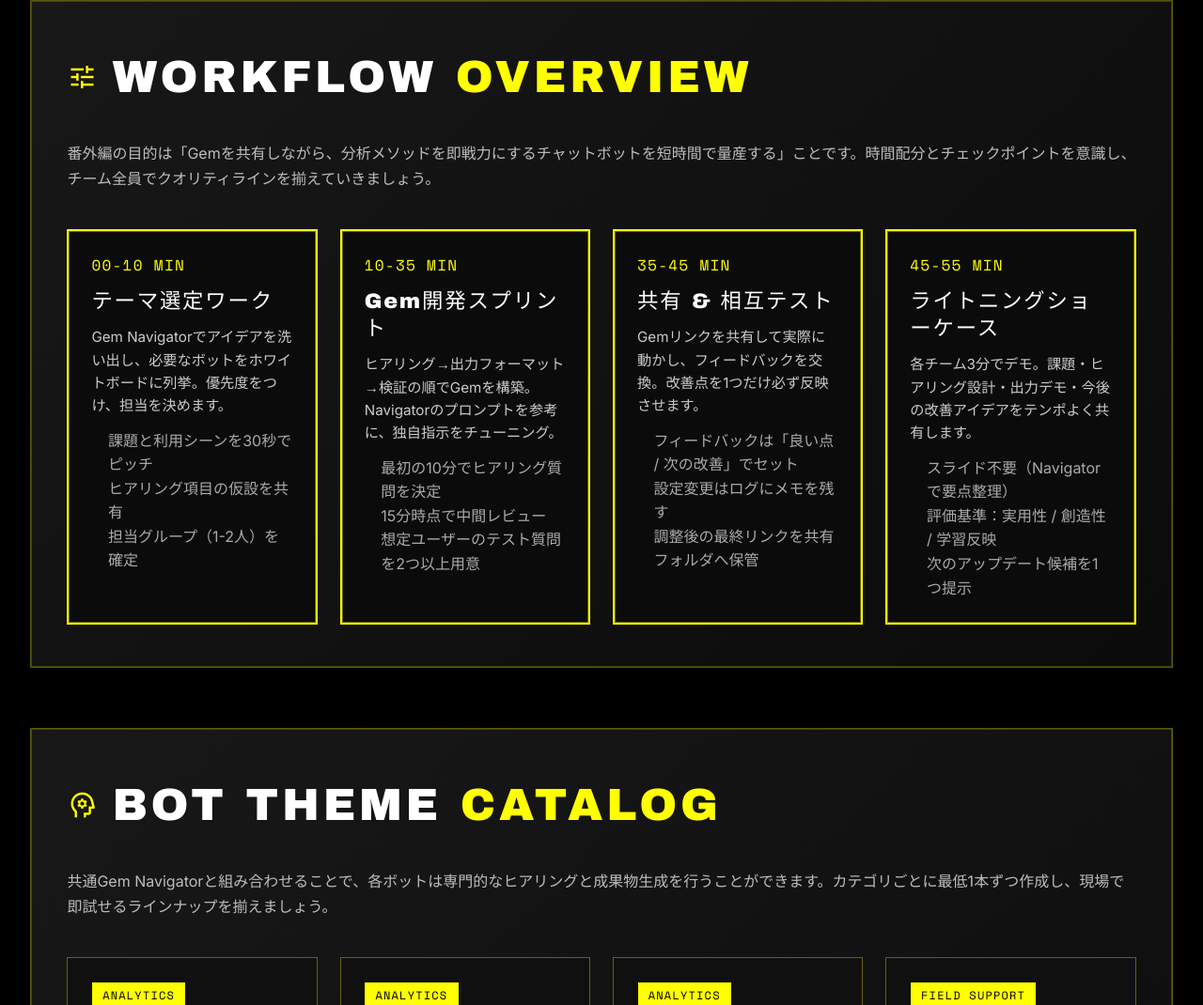
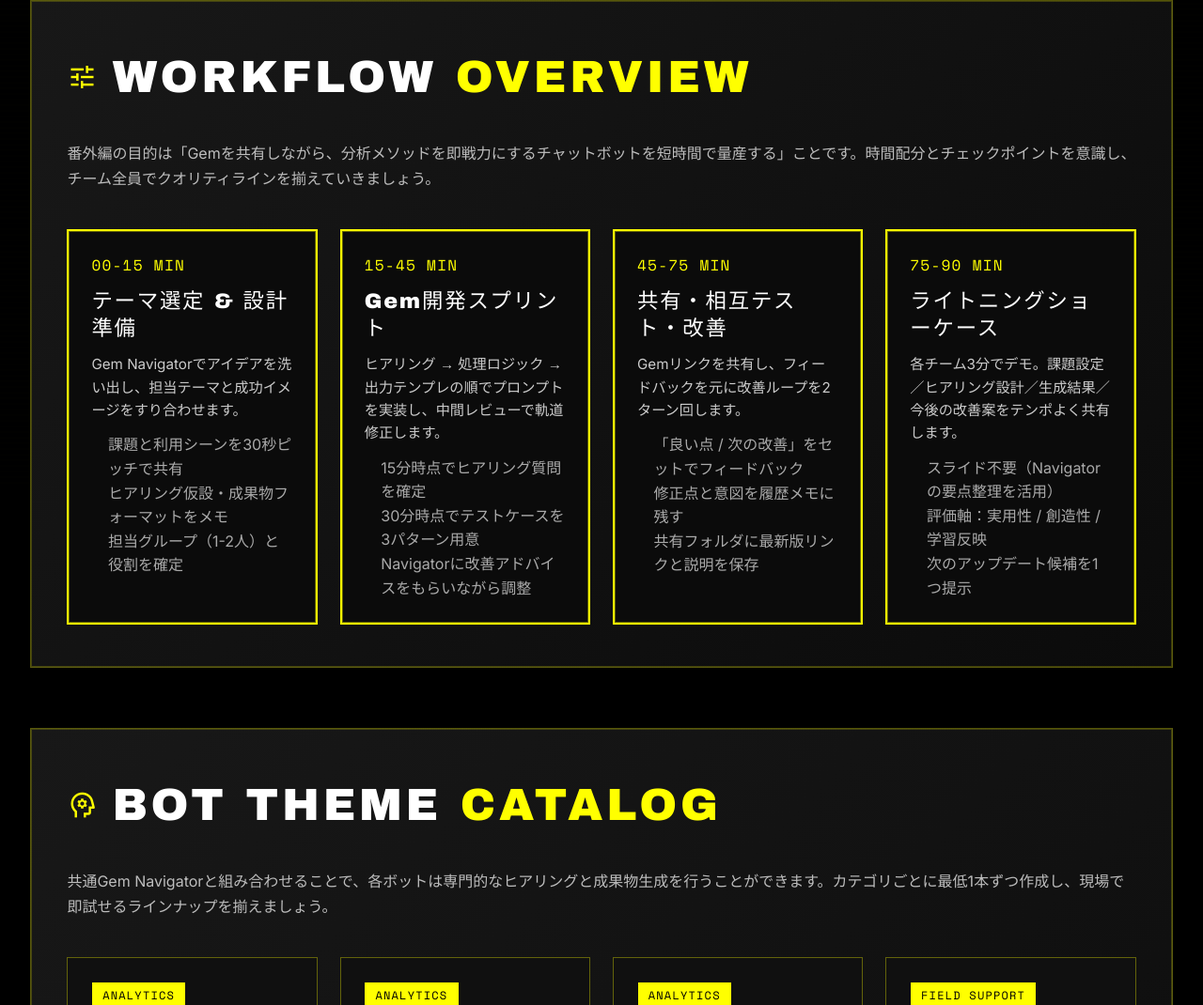
Before and after one commit to itoksk/industrial-ai-hackathon, a plain HTML site: page lesson-extra/gem_workshop.html in a window 1280 px wide. Shown: the part 816-1886 px from the top of the page at 94% size. Drawn offline with nearby package versions, Linux system fonts and the light colour scheme.

Commit message:
lesson-extra/gem_workshop.htmlのタイムラインを更新し、各セクションのタイトルや内容を明確化しました。テーマ選定からライトニングショーケースまでの時間配分を見直し、具体的なアクション項目を追加しました。これにより、ワークショップの流れがよりスムーズになりました。

```diff
--- a/lesson-extra/gem_workshop.html
+++ b/lesson-extra/gem_workshop.html
@@ -499,42 +499,42 @@
 
             <div class="timeline-grid" style="margin-top:2.5rem;">
                 <div class="timeline-card">
-                    <div class="timeline-slot mono">00-10 MIN</div>
-                    <h3 class="heavy">テーマ選定ワーク</h3>
-                    <p>Gem Navigatorでアイデアを洗い出し、必要なボットをホワイトボードに列挙。優先度をつけ、担当を決めます。</p>
+                    <div class="timeline-slot mono">00-15 MIN</div>
+                    <h3 class="heavy">テーマ選定 & 設計準備</h3>
+                    <p>Gem Navigatorでアイデアを洗い出し、担当テーマと成功イメージをすり合わせます。</p>
                     <ul>
-                        <li>課題と利用シーンを30秒でピッチ</li>
-                        <li>ヒアリング項目の仮設を共有</li>
-                        <li>担当グループ（1-2人）を確定</li>
+                        <li>課題と利用シーンを30秒ピッチで共有</li>
+                        <li>ヒアリング仮設・成果物フォーマットをメモ</li>
+                        <li>担当グループ（1-2人）と役割を確定</li>
                     </ul>
                 </div>
                 <div class="timeline-card">
-                    <div class="timeline-slot mono">10-35 MIN</div>
+                    <div class="timeline-slot mono">15-45 MIN</div>
                     <h3 class="heavy">Gem開発スプリント</h3>
-                    <p>ヒアリング→出力フォーマット→検証の順でGemを構築。Navigatorのプロンプトを参考に、独自指示をチューニング。</p>
+                    <p>ヒアリング → 処理ロジック → 出力テンプレの順でプロンプトを実装し、中間レビューで軌道修正します。</p>
                     <ul>
-                        <li>最初の10分でヒアリング質問を決定</li>
-                        <li>15分時点で中間レビュー</li>
-                        <li>想定ユーザーのテスト質問を2つ以上用意</li>
+                        <li>15分時点でヒアリング質問を確定</li>
+                        <li>30分時点でテストケースを3パターン用意</li>
+                        <li>Navigatorに改善アドバイスをもらいながら調整</li>
                     </ul>
                 </div>
                 <div class="timeline-card">
-                    <div class="timeline-slot mono">35-45 MIN</div>
-                    <h3 class="heavy">共有 & 相互テスト</h3>
-                    <p>Gemリンクを共有して実際に動かし、フィードバックを交換。改善点を1つだけ必ず反映させます。</p>
+                    <div class="timeline-slot mono">45-75 MIN</div>
+                    <h3 class="heavy">共有・相互テスト・改善</h3>
+                    <p>Gemリンクを共有し、フィードバックを元に改善ループを2ターン回します。</p>
                     <ul>
-                        <li>フィードバックは「良い点 / 次の改善」でセット</li>
-                        <li>設定変更はログにメモを残す</li>
-                        <li>調整後の最終リンクを共有フォルダへ保管</li>
+                        <li>「良い点 / 次の改善」をセットでフィードバック</li>
+                        <li>修正点と意図を履歴メモに残す</li>
+                        <li>共有フォルダに最新版リンクと説明を保存</li>
                     </ul>
                 </div>
                 <div class="timeline-card">
-                    <div class="timeline-slot mono">45-55 MIN</div>
+                    <div class="timeline-slot mono">75-90 MIN</div>
                     <h3 class="heavy">ライトニングショーケース</h3>
-                    <p>各チーム3分でデモ。課題・ヒアリング設計・出力デモ・今後の改善アイデアをテンポよく共有します。</p>
+                    <p>各チーム3分でデモ。課題設定／ヒアリング設計／生成結果／今後の改善案をテンポよく共有します。</p>
                     <ul>
-                        <li>スライド不要（Navigatorで要点整理）</li>
-                        <li>評価基準：実用性 / 創造性 / 学習反映</li>
+                        <li>スライド不要（Navigatorの要点整理を活用）</li>
+                        <li>評価軸：実用性 / 創造性 / 学習反映</li>
                         <li>次のアップデート候補を1つ提示</li>
                     </ul>
                 </div>
```
